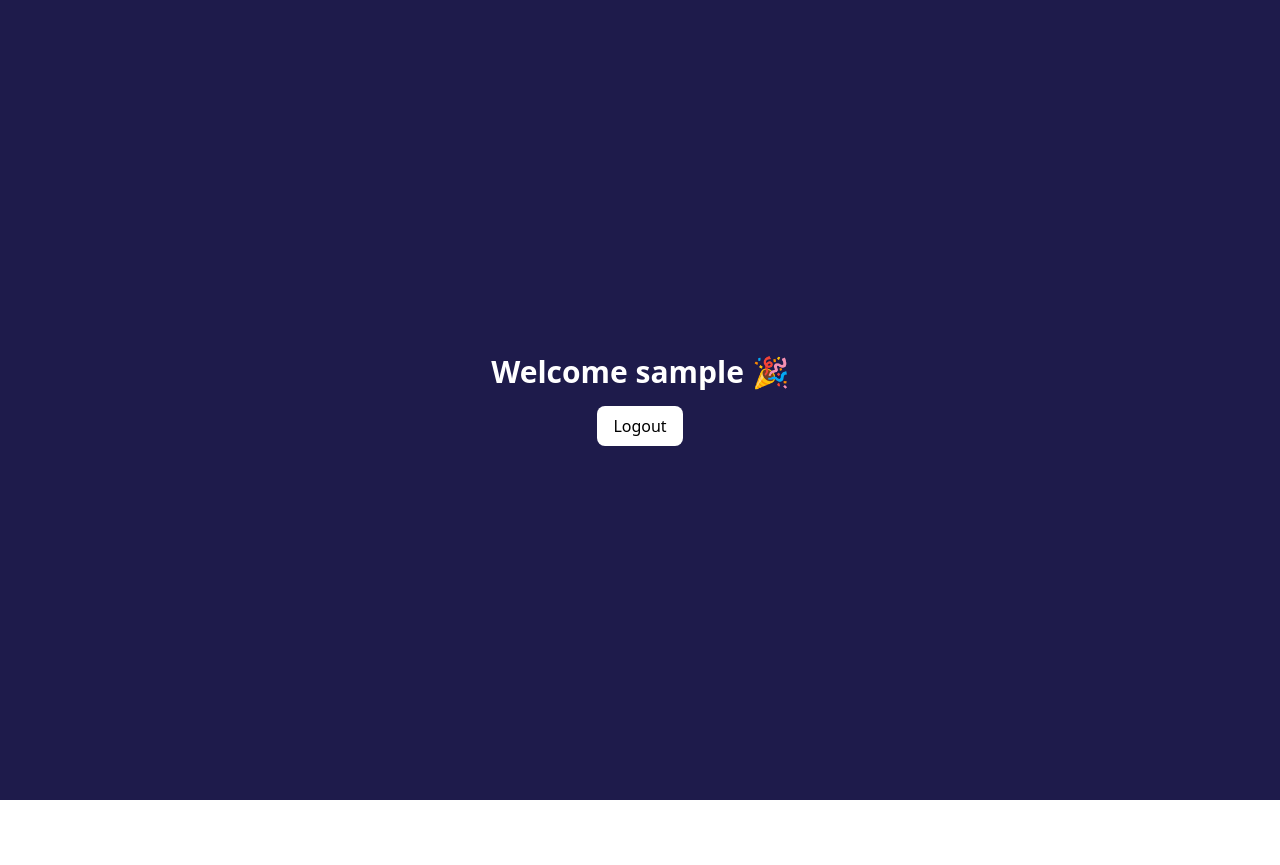
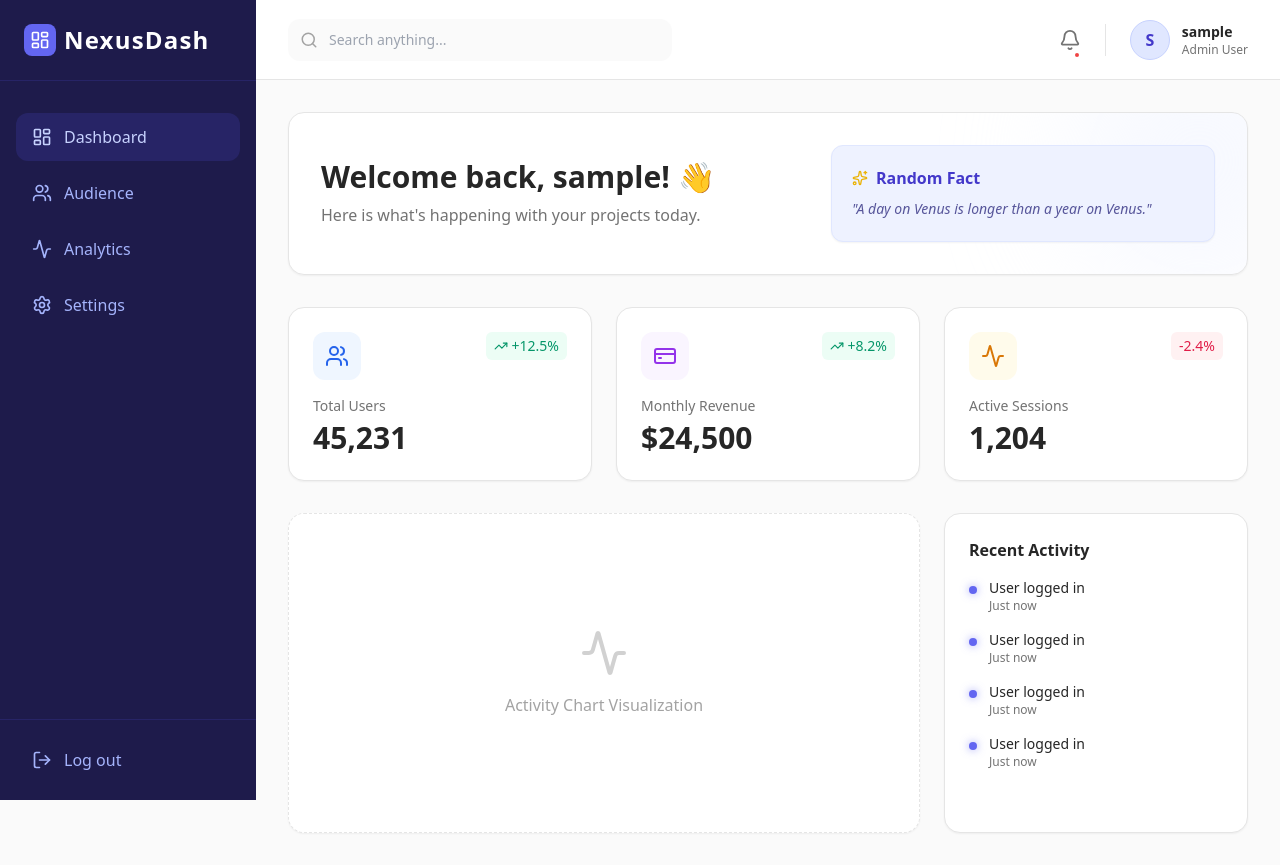
Before and after one commit to utsav-18/Secure-Login, a React (Vite) app in the folder frontend/: page /dashboard in a window 1280 px wide. Before the commit the page ends 800 px from the top, so only its background shows below. Built offline with nearby package versions, Linux system fonts and the light colour scheme; sample sign-in values are in the browser's storage.

Commit message:
New Dash oard

```diff
--- a/frontend/package.json
+++ b/frontend/package.json
@@ -10,6 +10,7 @@
     "preview": "vite preview"
   },
   "dependencies": {
+    "lucide-react": "^1.7.0",
     "react": "^19.2.4",
     "react-dom": "^19.2.4",
     "react-router-dom": "^7.13.2"
--- a/frontend/src/pages/Dashboard.jsx
+++ b/frontend/src/pages/Dashboard.jsx
@@ -1,9 +1,30 @@
 import { useNavigate } from "react-router-dom";
 import { useEffect, useState } from "react";
+import {
+  LayoutDashboard,
+  Users,
+  Settings,
+  LogOut,
+  Bell,
+  Search,
+  Activity,
+  TrendingUp,
+  CreditCard,
+  Sparkles,
+} from "lucide-react";
+
+const randomFacts = [
+  "Honey never spoils. Archaeologists have found pots of honey in ancient Egyptian tombs that are over 3,000 years old and still perfectly edible.",
+  "Octopuses have three hearts: two pump blood to the gills, and one pumps it to the rest of the body.",
+  "Bananas are curved because they grow towards the sun in a process called negative geotropism.",
+  "A day on Venus is longer than a year on Venus.",
+  "The shortest war in history lasted just 38 minutes between Britain and Zanzibar on August 27, 1896.",
+];
 
 function Dashboard() {
   const navigate = useNavigate();
   const [username, setUsername] = useState("");
+  const [fact, setFact] = useState("");
 
   useEffect(() => {
     const token = localStorage.getItem("token");
@@ -11,10 +32,16 @@ function Dashboard() {
     if (!token) {
       navigate("/");
     } else {
-      // 🧠 decode token
+      try {
         const payload = JSON.parse(atob(token.split(".")[1]));
         setUsername(payload.username);
+      } catch (err) {
+        navigate("/");
       }
+    }
+
+    // Set a random fact on mount
+    setFact(randomFacts[Math.floor(Math.random() * randomFacts.length)]);
   }, [navigate]);
 
   const handleLogout = () => {
@@ -23,19 +50,178 @@ function Dashboard() {
   };
 
   return (
-    <div className="min-h-screen flex flex-col items-center justify-center bg-indigo-950 text-white">
+    <div className="min-h-screen bg-neutral-50 flex">
+      {/* Sidebar */}
+      <aside className="w-64 bg-indigo-950 text-white flex flex-col hidden md:flex h-screen sticky top-0">
+        <div className="p-6 text-2xl font-bold tracking-wider flex items-center gap-2 border-b border-indigo-900/50">
+          <div className="w-8 h-8 bg-indigo-500 rounded-lg flex items-center justify-center">
+            <LayoutDashboard size={20} className="text-white" />
+          </div>
+          NexusDash
+        </div>
 
-      <h1 className="text-3xl font-bold mb-4">
-        Welcome {username} 🎉
-      </h1>
+        <nav className="flex-1 p-4 space-y-2 mt-4">
+          <a href="#" className="flex items-center gap-3 px-4 py-3 bg-indigo-900/50 text-indigo-200 rounded-xl transition-colors">
+            <LayoutDashboard size={20} />
+            <span className="font-medium">Dashboard</span>
+          </a>
+          <a href="#" className="flex items-center gap-3 px-4 py-3 hover:bg-white/5 text-indigo-300 hover:text-white rounded-xl transition-colors">
+            <Users size={20} />
+            <span className="font-medium">Audience</span>
+          </a>
+          <a href="#" className="flex items-center gap-3 px-4 py-3 hover:bg-white/5 text-indigo-300 hover:text-white rounded-xl transition-colors">
+            <Activity size={20} />
+            <span className="font-medium">Analytics</span>
+          </a>
+          <a href="#" className="flex items-center gap-3 px-4 py-3 hover:bg-white/5 text-indigo-300 hover:text-white rounded-xl transition-colors">
+            <Settings size={20} />
+            <span className="font-medium">Settings</span>
+          </a>
+        </nav>
 
+        <div className="p-4 border-t border-indigo-900/50">
           <button
             onClick={handleLogout}
-        className="bg-white text-black px-4 py-2 rounded-lg"
+            className="flex items-center gap-3 px-4 py-3 w-full text-indigo-300 hover:text-white hover:bg-white/5 rounded-xl transition-all"
           >
-        Logout
+            <LogOut size={20} />
+            <span className="font-medium">Log out</span>
           </button>
+        </div>
+      </aside>
 
+      {/* Main Content */}
+      <main className="flex-1 flex flex-col min-h-screen overflow-hidden">
+        {/* Top Header */}
+        <header className="h-20 bg-white border-b border-neutral-200 flex items-center justify-between px-8 sticky top-0 z-10 w-full">
+          <div className="relative w-96 hidden lg:block">
+            <Search className="absolute left-3 top-1/2 -translate-y-1/2 text-neutral-400" size={18} />
+            <input
+              type="text"
+              placeholder="Search anything..."
+              className="w-full pl-10 pr-4 py-2.5 bg-neutral-100/50 border border-transparent focus:bg-white focus:border-indigo-500 focus:ring-2 focus:ring-indigo-200 text-sm rounded-xl outline-none transition-all"
+            />
+          </div>
+
+          <div className="flex items-center gap-6 ml-auto">
+            <button className="relative text-neutral-500 hover:text-neutral-800 transition-colors">
+              <Bell size={22} />
+              <span className="absolute 0 right-0 w-2 h-2 bg-red-500 rounded-full border-2 border-white"></span>
+            </button>
+            <div className="h-8 w-px bg-neutral-200"></div>
+            <div className="flex items-center gap-3">
+              <div className="w-10 h-10 rounded-full bg-indigo-100 flex items-center justify-center text-indigo-700 font-bold border border-indigo-200">
+                {username ? username.charAt(0).toUpperCase() : "U"}
+              </div>
+              <div className="hidden md:block">
+                <p className="text-sm font-semibold text-neutral-800">{username}</p>
+                <p className="text-xs text-neutral-500">Admin User</p>
+              </div>
+            </div>
+            {/* Mobile menu button (could add logic later) */}
+            <button
+              onClick={handleLogout}
+              className="md:hidden text-neutral-500 p-2 hover:bg-neutral-100 rounded-lg"
+            >
+              <LogOut size={20} />
+            </button>
+          </div>
+        </header>
+
+        {/* Dashboard Content */}
+        <div className="p-8 space-y-8 overflow-y-auto w-full">
+          {/* Welcome Banner */}
+          <div className="bg-white rounded-2xl p-8 border border-neutral-200 shadow-sm relative overflow-hidden flex flex-col md:flex-row justify-between items-center gap-6">
+            <div className="relative z-10 space-y-2">
+              <h1 className="text-3xl font-bold text-neutral-800">
+                Welcome back, {username}! 👋
+              </h1>
+              <p className="text-neutral-500">
+                Here is what's happening with your projects today.
+              </p>
+            </div>
+
+            {/* Random Fact Box */}
+            <div className="relative z-10 w-full md:w-96 bg-indigo-50 border border-indigo-100 rounded-xl p-5 shadow-sm">
+              <div className="flex items-center gap-2 text-indigo-700 font-semibold mb-2">
+                <Sparkles size={16} className="text-yellow-500" />
+                Random Fact
+              </div>
+              <p className="text-sm text-indigo-900/80 leading-relaxed italic">
+                "{fact}"
+              </p>
+            </div>
+
+            {/* Decorative background circle */}
+            <div className="absolute -right-20 -top-20 w-64 h-64 bg-indigo-50 rounded-full blur-3xl opacity-50 pointer-events-none"></div>
+          </div>
+
+          {/* Stats Grid */}
+          <div className="grid grid-cols-1 md:grid-cols-2 lg:grid-cols-3 gap-6">
+            <div className="bg-white p-6 rounded-2xl border border-neutral-200 shadow-sm hover:shadow-md transition-shadow group">
+              <div className="flex justify-between items-start mb-4">
+                <div className="w-12 h-12 bg-blue-50 text-blue-600 rounded-xl flex items-center justify-center group-hover:scale-110 transition-transform">
+                  <Users size={24} />
+                </div>
+                <span className="flex items-center gap-1 text-sm font-medium text-emerald-600 bg-emerald-50 px-2 py-1 rounded-md">
+                  <TrendingUp size={14} /> +12.5%
+                </span>
+              </div>
+              <h3 className="text-neutral-500 text-sm font-medium">Total Users</h3>
+              <p className="text-3xl font-bold text-neutral-800 mt-1">45,231</p>
+            </div>
+
+            <div className="bg-white p-6 rounded-2xl border border-neutral-200 shadow-sm hover:shadow-md transition-shadow group">
+              <div className="flex justify-between items-start mb-4">
+                <div className="w-12 h-12 bg-purple-50 text-purple-600 rounded-xl flex items-center justify-center group-hover:scale-110 transition-transform">
+                  <CreditCard size={24} />
+                </div>
+                <span className="flex items-center gap-1 text-sm font-medium text-emerald-600 bg-emerald-50 px-2 py-1 rounded-md">
+                  <TrendingUp size={14} /> +8.2%
+                </span>
+              </div>
+              <h3 className="text-neutral-500 text-sm font-medium">Monthly Revenue</h3>
+              <p className="text-3xl font-bold text-neutral-800 mt-1">$24,500</p>
+            </div>
+
+            <div className="bg-white p-6 rounded-2xl border border-neutral-200 shadow-sm hover:shadow-md transition-shadow group">
+              <div className="flex justify-between items-start mb-4">
+                <div className="w-12 h-12 bg-amber-50 text-amber-600 rounded-xl flex items-center justify-center group-hover:scale-110 transition-transform">
+                  <Activity size={24} />
+                </div>
+                <span className="flex items-center gap-1 text-sm font-medium text-rose-600 bg-rose-50 px-2 py-1 rounded-md">
+                   -2.4%
+                </span>
+              </div>
+              <h3 className="text-neutral-500 text-sm font-medium">Active Sessions</h3>
+              <p className="text-3xl font-bold text-neutral-800 mt-1">1,204</p>
+            </div>
+          </div>
+
+          {/* Bottom section layout placeholder */}
+          <div className="grid grid-cols-1 lg:grid-cols-3 gap-6">
+             <div className="lg:col-span-2 bg-white rounded-2xl border border-neutral-200 p-6 shadow-sm min-h-80 flex flex-col justify-center items-center text-neutral-400 border-dashed">
+                <Activity size={48} className="mb-4 opacity-50" />
+                <p>Activity Chart Visualization</p>
+             </div>
+             <div className="bg-white rounded-2xl border border-neutral-200 p-6 shadow-sm min-h-80">
+                <h3 className="font-semibold text-neutral-800 mb-4">Recent Activity</h3>
+                <div className="space-y-4">
+                  {[1, 2, 3, 4].map((i) => (
+                    <div key={i} className="flex gap-3 items-start">
+                      <div className="w-2 h-2 mt-2 rounded-full bg-indigo-500 shadow-[0_0_8px_rgba(99,102,241,0.6)]"></div>
+                      <div>
+                        <p className="text-sm font-medium text-neutral-800">User logged in</p>
+                        <p className="text-xs text-neutral-500">Just now</p>
+                      </div>
+                    </div>
+                  ))}
+                </div>
+             </div>
+          </div>
+
+        </div>
+      </main>
     </div>
   );
 }
```
Also changed, not shown: 1 other file (tests, documents, lock files or other folders). Lines whose indentation alone changed are shown as unchanged.
